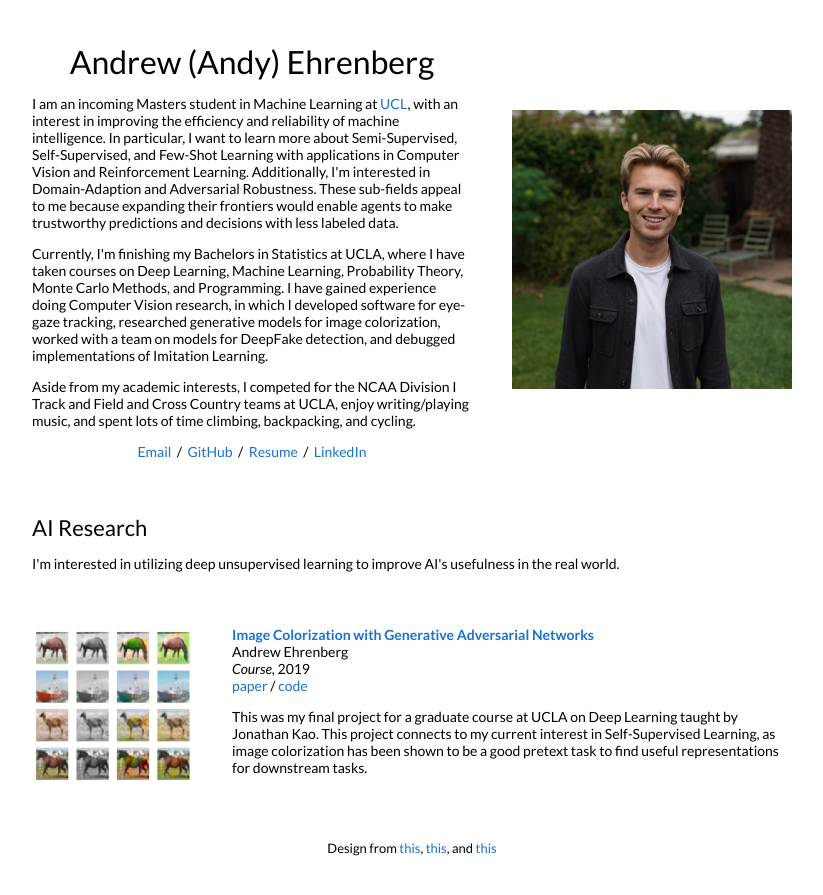
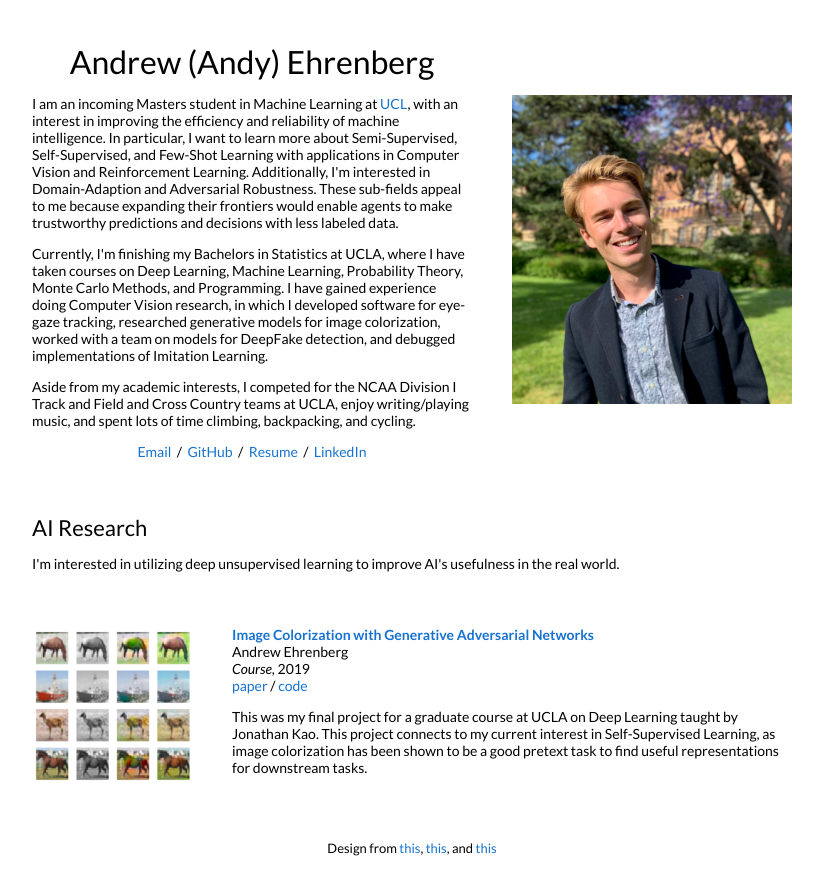
Before and after one commit to andyehrenberg/Website, a Jekyll site: the page built from index.markdown, in a window 1280 px wide. Shown: the top 895 px of the page, without its empty margins (228-1051 px from the left). Built offline with Jekyll 4.4.1, drawn with Linux system fonts in a browser that asks for light colours.

Commit message:
Update default.html

```diff
--- a/_layouts/default.html
+++ b/_layouts/default.html
@@ -57,7 +57,7 @@
                             </p>
                         </td>
                         <td style="padding:2.5%;width:40%;max-width:40%">
-                            <img style="width:100%;max-width:100%" alt="profile photo" src="images/andy.jpg">
+                            <img style="width:100%;max-width:100%" alt="profile photo" src="images/IMG_5322.jpeg">
                         </td>
                     </tr>
                 </table>
```
